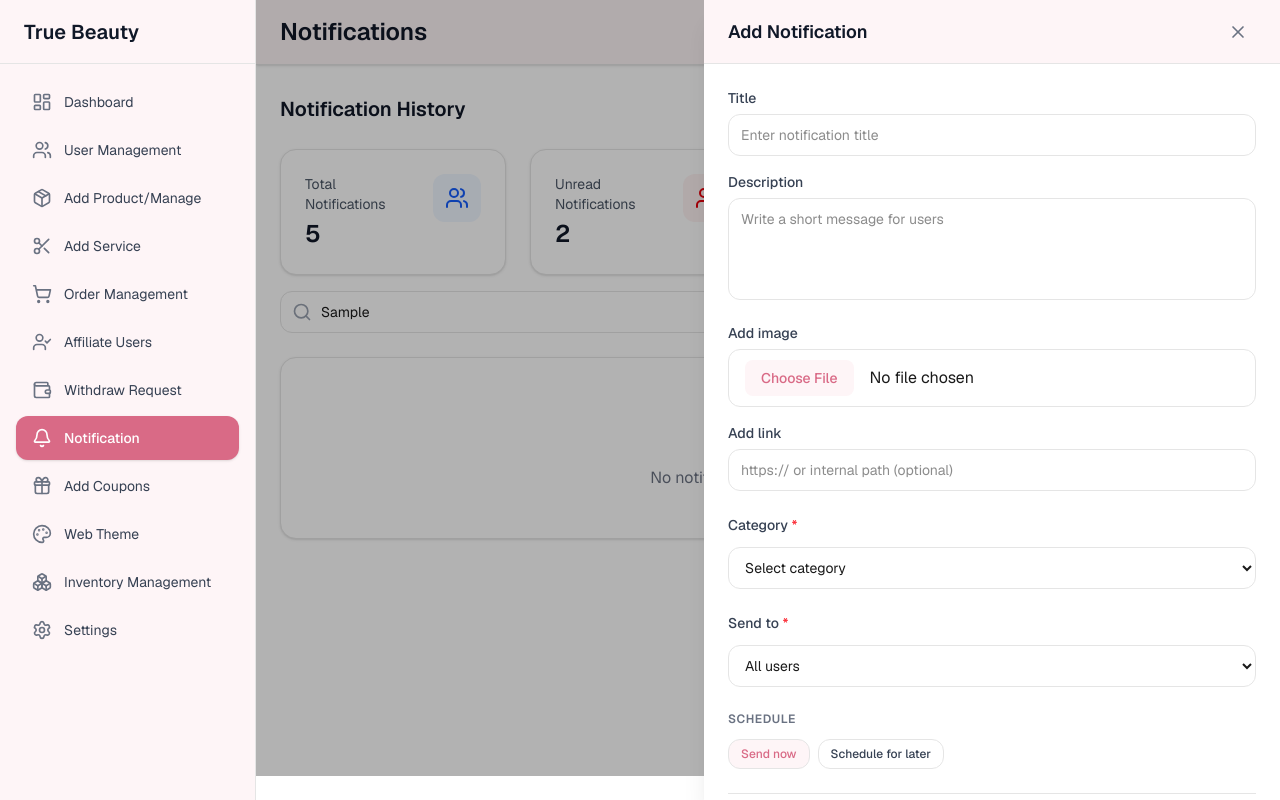
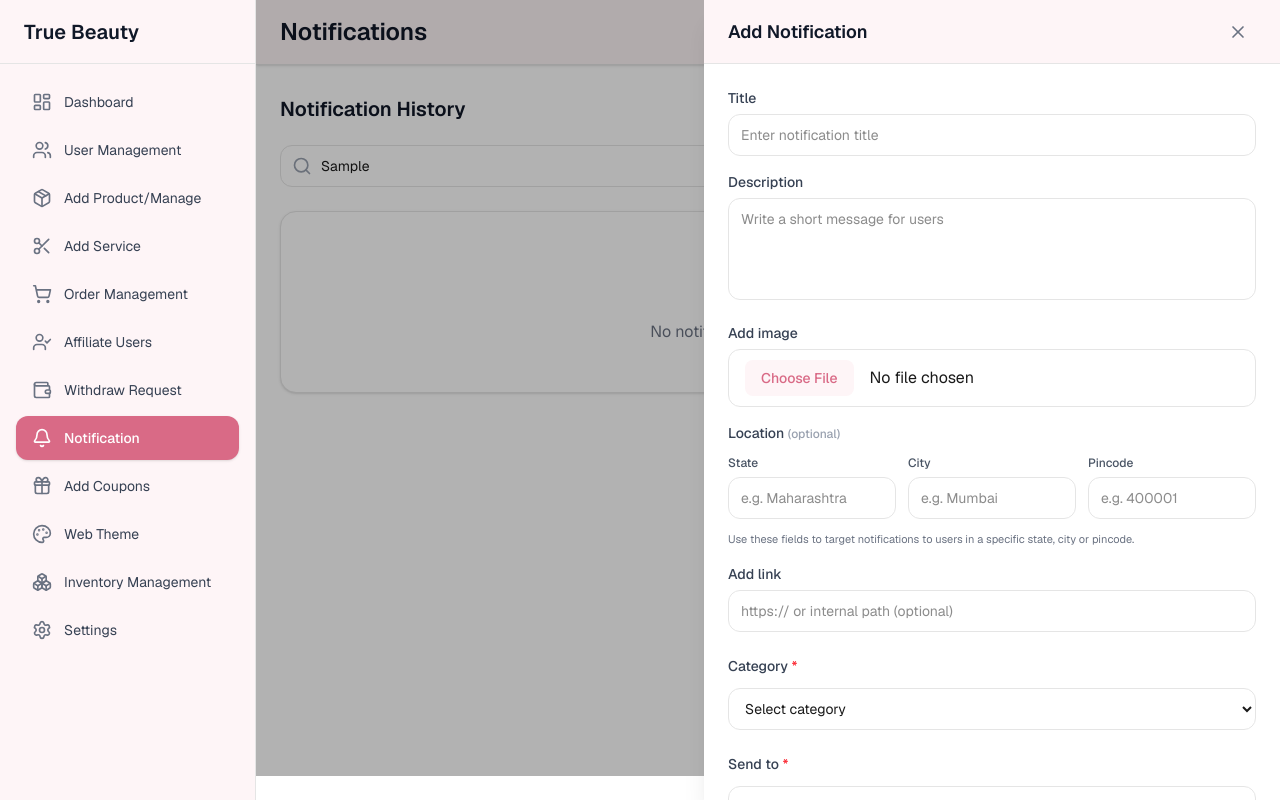
Before and after one commit to ZoyaAnsari19/true-beauty-admin-panel, a Next.js app: page /notifications in a window 1280 px wide. Both pictures are taken after typing "Sample" into the empty fields and a click on the button "Add Notification". Built offline with nearby package versions, Linux system fonts and the light colour scheme.

Commit message:
Enhance NotificationsPage: Add location targeting fields (state, city, pincode) to the notification creation form and update context and data interfaces to support new location attributes, improving notification relevance for users.

```diff
--- a/app/notifications/page.tsx
+++ b/app/notifications/page.tsx
@@ -25,7 +25,6 @@ import {
 import { Drawer } from "@/components/ui/Drawer";
 import { Filters, type FilterOption } from "@/components/ui/filters";
 import DeletePopup from "@/components/ui/deletePopup";
-import { KpiCard } from "@/components/ui/kpiCard";
 import { useNotifications } from "@/lib/notifications-context";
 import type {
   Notification,
@@ -528,6 +527,9 @@ function NotificationsPageContent() {
     description: string;
     image: string;
     link: string;
+    state: string;
+    city: string;
+    pincode: string;
     category: CreateCategory | "";
     sendTo: SendToOption;
     scheduleType: "now" | "later";
@@ -538,6 +540,9 @@ function NotificationsPageContent() {
     description: "",
     image: "",
     link: "",
+    state: "",
+    city: "",
+    pincode: "",
     category: "",
     sendTo: "all_users",
     scheduleType: "now",
@@ -561,22 +566,6 @@ function NotificationsPageContent() {
     ],
     []
   );
-
-  const kpis = useMemo(() => {
-    const totalNotifications = notifications.length;
-    const unreadNotifications = notifications.filter((n) => !n.read).length;
-    const readNotifications = notifications.filter((n) => n.read).length;
-    const orderNotifications = notifications.filter(
-      (n) => n.category === "new_orders"
-    ).length;
-
-    return {
-      totalNotifications,
-      unreadNotifications,
-      readNotifications,
-      orderNotifications,
-    };
-  }, [notifications]);
 
   const filtered = useMemo(() => {
     let list = [...notifications];
@@ -631,6 +620,9 @@ function NotificationsPageContent() {
       description: "",
       image: "",
       link: "",
+      state: "",
+      city: "",
+      pincode: "",
       category: "",
       sendTo: "all_users",
       scheduleType: "now",
@@ -653,6 +645,9 @@ function NotificationsPageContent() {
       description: notification.description,
       image: notification.imageName ?? "",
       link: notification.redirectLink ?? "",
+      state: notification.locationState ?? "",
+      city: notification.locationCity ?? "",
+      pincode: notification.locationPincode ?? "",
       category: mapNotificationCategoryToCreateCategory(notification.category),
       sendTo: mapTargetRoleToSendTo(notification.targetRole),
       scheduleType: "now",
@@ -698,6 +693,9 @@ function NotificationsPageContent() {
         category: CREATE_CATEGORY_TO_NOTIFICATION[createForm.category],
         timestamp: scheduledTimestamp,
         imageName: createForm.image || undefined,
+        locationState: createForm.state.trim() || undefined,
+        locationCity: createForm.city.trim() || undefined,
+        locationPincode: createForm.pincode.trim() || undefined,
       };
 
       if (editingNotification) {
@@ -733,36 +731,6 @@ function NotificationsPageContent() {
             <span>Add</span>
             <span className="hidden sm:inline">Notification</span>
           </button>
-        </div>
-        <div className="mt-5 hidden md:grid md:grid-cols-2 lg:grid-cols-4 md:gap-6">
-          <KpiCard
-            title="Total Notifications"
-            value={kpis.totalNotifications.toLocaleString()}
-            icon="users"
-            iconClassName="bg-blue-50 text-blue-600"
-            className="min-w-[260px] md:min-w-0 shrink-0 md:shrink"
-          />
-          <KpiCard
-            title="Unread Notifications"
-            value={kpis.unreadNotifications.toLocaleString()}
-            icon="user-x"
-            iconClassName="bg-red-50 text-red-600"
-            className="min-w-[260px] md:min-w-0 shrink-0 md:shrink"
-          />
-          <KpiCard
-            title="Read Notifications"
-            value={kpis.readNotifications.toLocaleString()}
-            icon="user-check"
-            iconClassName="bg-emerald-50 text-emerald-700"
-            className="min-w-[260px] md:min-w-0 shrink-0 md:shrink"
-          />
-          <KpiCard
-            title="Order Alerts"
-            value={kpis.orderNotifications.toLocaleString()}
-            icon="shopping-cart"
-            iconClassName="bg-amber-50 text-amber-600"
-            className="min-w-[260px] md:min-w-0 shrink-0 md:shrink"
-          />
         </div>
         <div className="mt-4">
           <Filters
@@ -1154,6 +1122,58 @@ function NotificationsPageContent() {
                   className="w-full px-4 py-2.5 rounded-xl border border-gray-200 focus:ring-2 focus:ring-[#f8c6d0] focus:border-transparent outline-none transition-all bg-white file:mr-4 file:py-2 file:px-4 file:rounded-lg file:border-0 file:text-sm file:font-medium file:bg-[#fef5f7] file:text-[#D96A86] hover:file:bg-[#f8e0e6]"
                 />
               </div>
+              <div className="space-y-3">
+                <p className="text-sm font-medium text-gray-700">
+                  Location <span className="text-xs text-gray-400">(optional)</span>
+                </p>
+                <div className="grid grid-cols-1 sm:grid-cols-3 gap-3">
+                  <div>
+                    <label className="block text-xs font-medium text-gray-600 mb-1.5">
+                      State
+                    </label>
+                    <input
+                      type="text"
+                      value={createForm.state}
+                      onChange={(e) =>
+                        setCreateForm((prev) => ({ ...prev, state: e.target.value }))
+                      }
+                      placeholder="e.g. Maharashtra"
+                      className="w-full rounded-xl border border-gray-200 px-3 py-2.5 text-sm focus:outline-none focus:ring-2 focus:ring-[#D96A86] focus:border-transparent"
+                    />
+                  </div>
+                  <div>
+                    <label className="block text-xs font-medium text-gray-600 mb-1.5">
+                      City
+                    </label>
+                    <input
+                      type="text"
+                      value={createForm.city}
+                      onChange={(e) =>
+                        setCreateForm((prev) => ({ ...prev, city: e.target.value }))
+                      }
+                      placeholder="e.g. Mumbai"
+                      className="w-full rounded-xl border border-gray-200 px-3 py-2.5 text-sm focus:outline-none focus:ring-2 focus:ring-[#D96A86] focus:border-transparent"
+                    />
+                  </div>
+                  <div>
+                    <label className="block text-xs font-medium text-gray-600 mb-1.5">
+                      Pincode
+                    </label>
+                    <input
+                      type="text"
+                      value={createForm.pincode}
+                      onChange={(e) =>
+                        setCreateForm((prev) => ({ ...prev, pincode: e.target.value }))
+                      }
+                      placeholder="e.g. 400001"
+                      className="w-full rounded-xl border border-gray-200 px-3 py-2.5 text-sm focus:outline-none focus:ring-2 focus:ring-[#D96A86] focus:border-transparent"
+                    />
+                  </div>
+                </div>
+                <p className="text-[11px] text-gray-500">
+                  Use these fields to target notifications to users in a specific state, city or pincode.
+                </p>
+              </div>
               <div>
                 <label className="block text-sm font-medium text-gray-700 mb-1.5">
                   Add link
--- a/lib/notifications-context.tsx
+++ b/lib/notifications-context.tsx
@@ -30,6 +30,9 @@ interface NotificationsContextValue {
     category: NotificationCategory;
     timestamp?: string;
     imageName?: string;
+    locationState?: string;
+    locationCity?: string;
+    locationPincode?: string;
   }) => void;
   updateNotification: (
     id: string,
@@ -41,6 +44,9 @@ interface NotificationsContextValue {
       category: NotificationCategory;
       timestamp?: string;
       imageName?: string;
+      locationState?: string;
+      locationCity?: string;
+      locationPincode?: string;
     }
   ) => void;
   filterNotifications: (filter: FilterValue) => Notification[];
@@ -82,6 +88,9 @@ export function NotificationsProvider({
       category: NotificationCategory;
       timestamp?: string;
       imageName?: string;
+      locationState?: string;
+      locationCity?: string;
+      locationPincode?: string;
     }) => {
       const iconMap: Record<NotificationCategory, NotificationCategory> = {
         system: "system",
@@ -104,6 +113,9 @@ export function NotificationsProvider({
         redirectLink: payload.redirectLink,
         imageName: payload.imageName,
         targetRole: payload.targetRole,
+        locationState: payload.locationState,
+        locationCity: payload.locationCity,
+        locationPincode: payload.locationPincode,
         sentByAdmin: true,
       };
       setNotifications((prev) => [newNotif, ...prev]);
@@ -122,6 +134,9 @@ export function NotificationsProvider({
         category: NotificationCategory;
         timestamp?: string;
         imageName?: string;
+        locationState?: string;
+        locationCity?: string;
+        locationPincode?: string;
       }
     ) => {
       const iconMap: Record<NotificationCategory, NotificationCategory> = {
@@ -147,6 +162,9 @@ export function NotificationsProvider({
                 category: payload.category,
                 timestamp: payload.timestamp ?? n.timestamp,
                 imageName: payload.imageName,
+                locationState: payload.locationState,
+                locationCity: payload.locationCity,
+                locationPincode: payload.locationPincode,
                 sentByAdmin: true,
               }
             : n
--- a/lib/notifications-data.ts
+++ b/lib/notifications-data.ts
@@ -56,6 +56,10 @@ export interface Notification {
    /** Optional image name or URL associated with the notification */
    imageName?: string;
   targetRole?: TargetRole;
+  /** Optional location targeting information for admin‑sent notifications */
+  locationState?: string;
+  locationCity?: string;
+  locationPincode?: string;
   /** True when created by admin via "Create Notification" */
   sentByAdmin?: boolean;
   /** Type-specific details for drawer (withdraw / order / return) */
```
